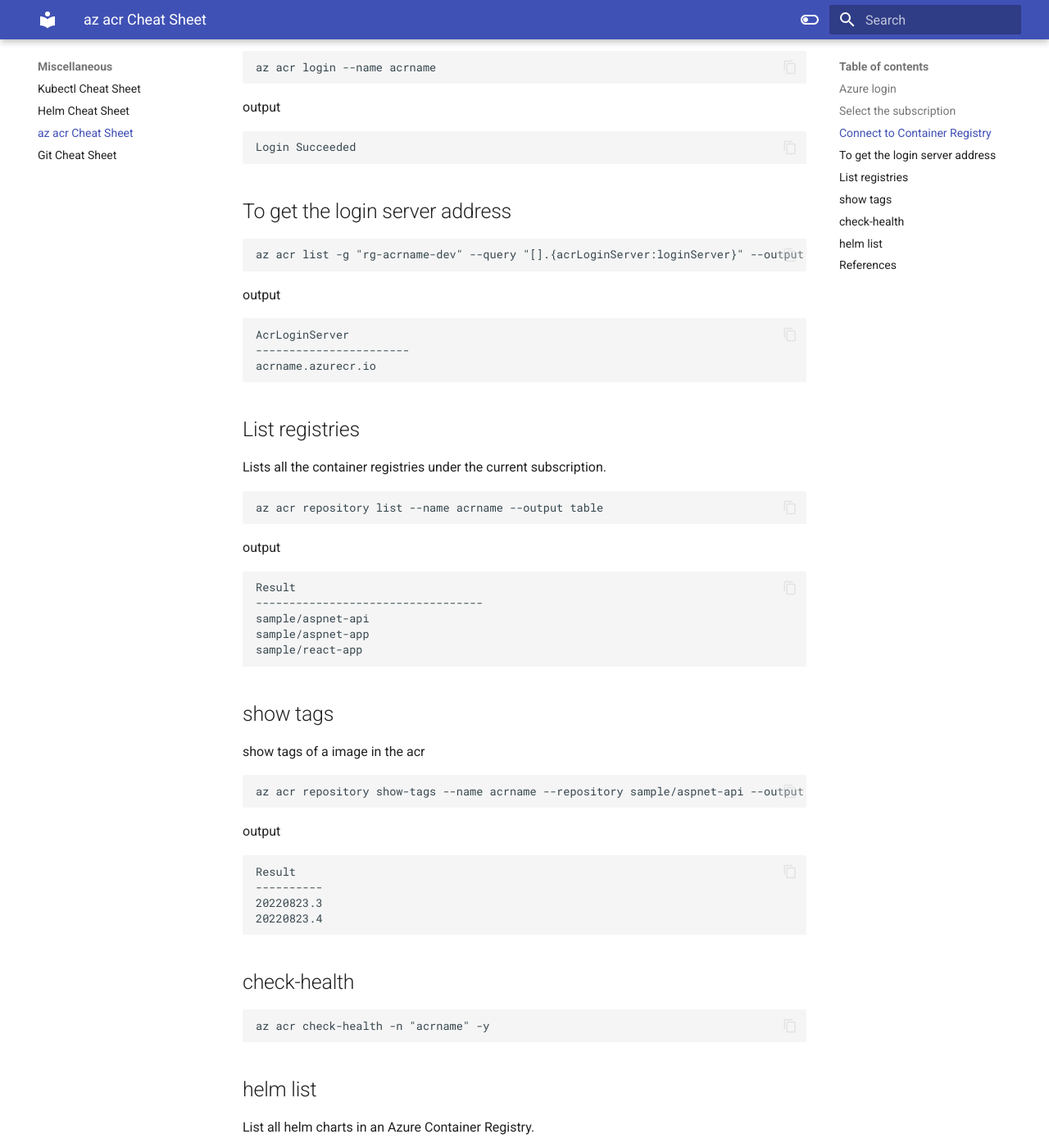
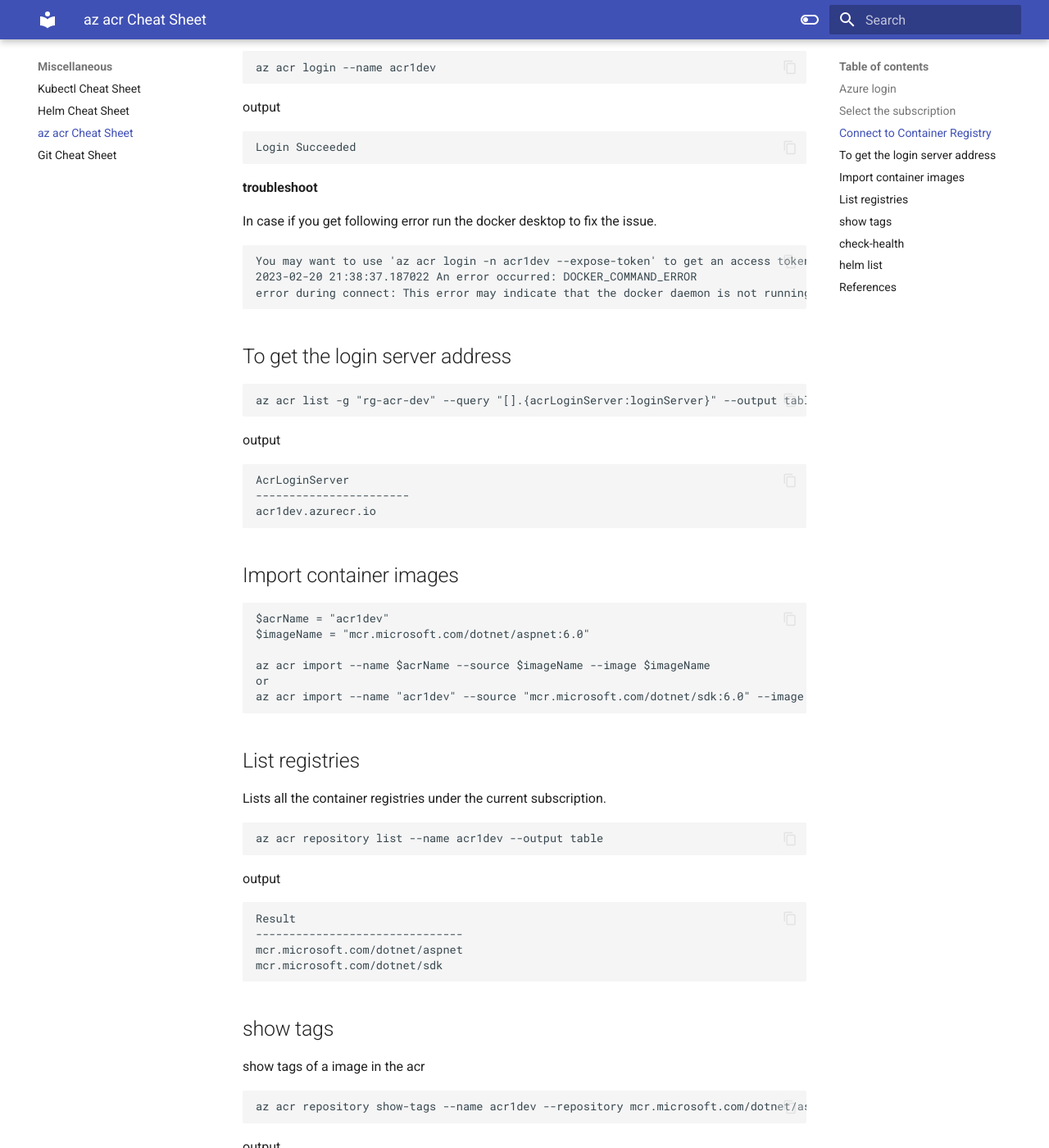
Before and after one commit to akeesari/micros-k8s, an MkDocs documentation site: the page built from docs/miscellaneous/az-acr-cheat-sheet.md, in a window 1280 px wide and 1400 px high, scrolled down 691 px. Shown: the whole window at 82% size. Built offline with MkDocs 1.6.1 and Material for MkDocs 9.7.7, drawn with Linux system fonts in a browser that asks for light colours; some of the changed text lies outside the part shown.

Commit message:
updated with output variables

````diff
--- a/docs/miscellaneous/az-acr-cheat-sheet.md
+++ b/docs/miscellaneous/az-acr-cheat-sheet.md
@@ -21,16 +21,25 @@
 
 ## Connect to Container Registry
 ```
-az acr login --name acrname
+az acr login --name acr1dev
 ```
 output
 ```
 Login Succeeded
 ```
 
+**troubleshoot**
+
+In case if you get following error run the docker desktop to fix the issue.
+
+```
+You may want to use 'az acr login -n acr1dev --expose-token' to get an access token, which does not require Docker to be installed.
+2023-02-20 21:38:37.187022 An error occurred: DOCKER_COMMAND_ERROR
+error during connect: This error may indicate that the docker daemon is not running.: Get "http://%2F%2F.%2Fpipe%2Fdocker_engine/v1.24/containers/json": open //./pipe/docker_engine: The system cannot find the file specified.
+```
 ## To get the login server address
 ```
-az acr list -g "rg-acrname-dev" --query "[].{acrLoginServer:loginServer}" --output table
+az acr list -g "rg-acr-dev" --query "[].{acrLoginServer:loginServer}" --output table
 ```
 
 output
@@ -38,7 +47,20 @@
 ```
 AcrLoginServer
 -----------------------
-acrname.azurecr.io
+acr1dev.azurecr.io
+```
+
+
+## Import container images
+
+
+```
+$acrName = "acr1dev"
+$imageName = "mcr.microsoft.com/dotnet/aspnet:6.0"
+
+az acr import --name $acrName --source $imageName --image $imageName
+or
+az acr import --name "acr1dev" --source "mcr.microsoft.com/dotnet/sdk:6.0" --image "mcr.microsoft.com/dotnet/sdk:6.0"
 ```
 
 ## List registries
@@ -46,42 +68,58 @@
 Lists all the container registries under the current subscription.
 
 ```
-az acr repository list --name acrname --output table
+az acr repository list --name acr1dev --output table
 ```
 
 output
 ```
 Result
-----------------------------------
-sample/aspnet-api
-sample/aspnet-app
-sample/react-app
+-------------------------------
+mcr.microsoft.com/dotnet/aspnet
+mcr.microsoft.com/dotnet/sdk
 ```
 ## show tags
 show tags of a image in the acr
 
 ```
-az acr repository show-tags --name acrname --repository sample/aspnet-api --output table
+az acr repository show-tags --name acr1dev --repository mcr.microsoft.com/dotnet/aspnet --output table
 
 ```
 output
 
 ```
 Result
-----------
-20220823.3
-20220823.4
+--------
+6.0
 ```
 
 ## check-health
 ```
-az acr check-health -n "acrname" -y
+az acr check-health -n "acr1dev" -y
+```
+
+output
+
+```
+Docker daemon status: available
+Docker version: 'Docker version 20.10.17, build a89b842, platform linux/amd64'
+Docker pull of 'mcr.microsoft.com/mcr/hello-world:latest' : OK
+Azure CLI version: 2.44.1
+DNS lookup to acr1dev.azurecr.io at IP 20.62.128.9 : OK
+Challenge endpoint https://acr1dev.azurecr.io/v2/ : OK
+Fetch refresh token for registry 'acr1dev.azurecr.io' : OK
+Fetch access token for registry 'acr1dev.azurecr.io' : OK
+Helm version: 3.8.2
+2023-02-20 21:58:29.062713 An error occurred: NOTARY_COMMAND_ERROR
+Please verify if notary is installed.
+
+Please refer to https://aka.ms/acr/errors#notary_command_error for more information.
 ```
 
 ## helm list
 List all helm charts in an Azure Container Registry.
 ```
-az acr helm list -n 'acrname'
+az acr helm list -n 'acr1dev'
 ```
 
 ## References
````
Also changed, not shown: docs/azure/1-iac.md (+10 -6 lines), docs/azure/7-log-analytics-workspace.md (+2 -2 lines), docs/azure/8-vnet.md (+35 -0 lines), docs/azure/9-acr.md (+71 -0 lines), docs/azure/images/image-28.jpg (added).
